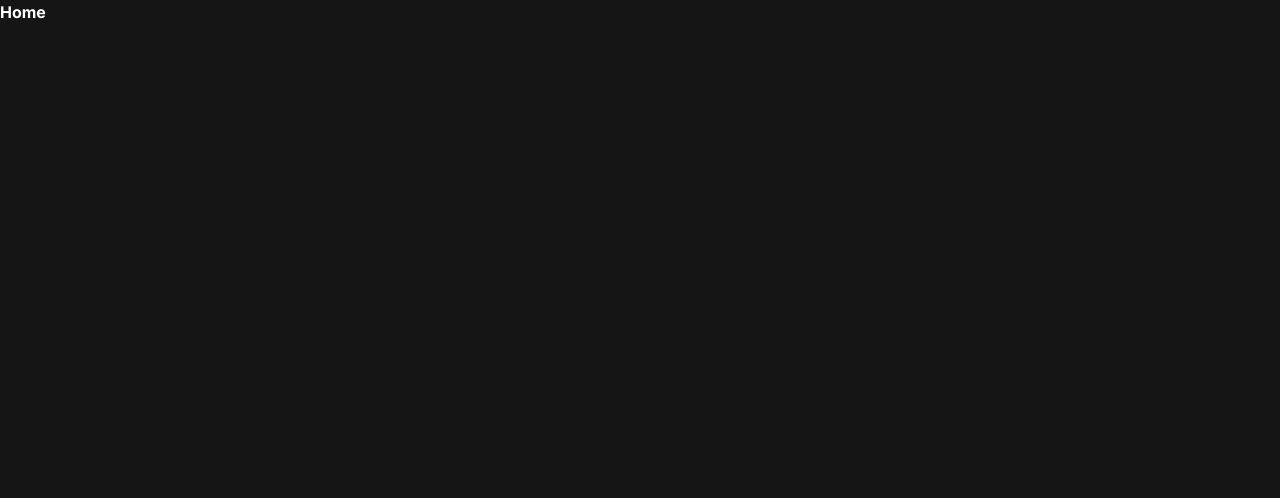
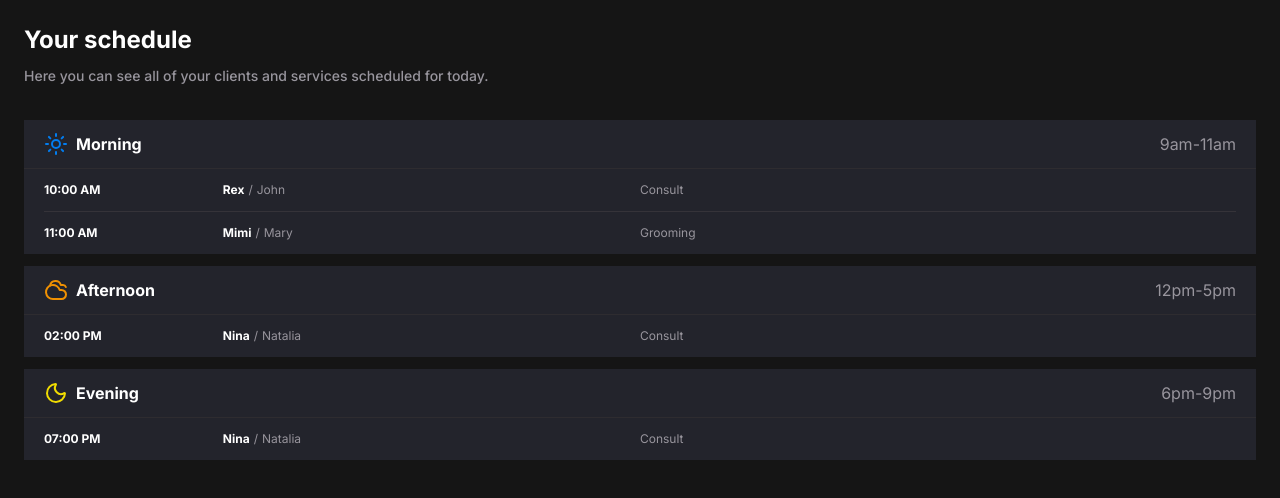
Before and after one commit to wilsonfsouza/pet-shop, a Next.js app: page / in a window 1280 px wide. Shown: the top 498 px of the page. Built offline with nearby package versions, Linux system fonts and the light colour scheme.

Commit message:
feat: update layout, homepage

```diff
--- a/src/app/layout.tsx
+++ b/src/app/layout.tsx
@@ -26,7 +26,9 @@ export default function RootLayout({
 }>) {
   return (
     <html lang="en">
-      <body className={`${inter.variable} antialiased`}>{children}</body>
+      <body className={`${inter.variable} ${interTight.variable} antialiased`}>
+        {children}
+      </body>
     </html>
   );
 }
--- a/src/app/page.tsx
+++ b/src/app/page.tsx
@@ -1,7 +1,29 @@
-export default function Home() {
+import { PeriodSection } from '@/components/period-section';
+import { APPOINTMENTS_DATA } from '@/mock-data/appointments';
+import { groupAppoitmentsByPeriod } from '@/utils/groupAppoitmentsByPeriod';
+
+export default async function Home() {
+  const appointmentsPerPeriod = groupAppoitmentsByPeriod(APPOINTMENTS_DATA);
   return (
-    <div>
-      <h2>Home</h2>
-    </div>
+    <main className="bg-background-primary p-6">
+      <section>
+        <div className="flex items-center justify-between mb-8">
+          <div>
+            <h1 className="text-title-size text-content-primary mb-2">
+              Your schedule
+            </h1>
+            <p className="text-paragraph-medium text-content-secondary">
+              Here you can see all of your clients and services scheduled for
+              today.
+            </p>
+          </div>
+        </div>
+        <div className="pb-24 md:pb-0 flex flex-col gap-3">
+          {appointmentsPerPeriod.map((period) => (
+            <PeriodSection key={period.type} period={period} />
+          ))}
+        </div>
+      </section>
+    </main>
   );
 }
```
